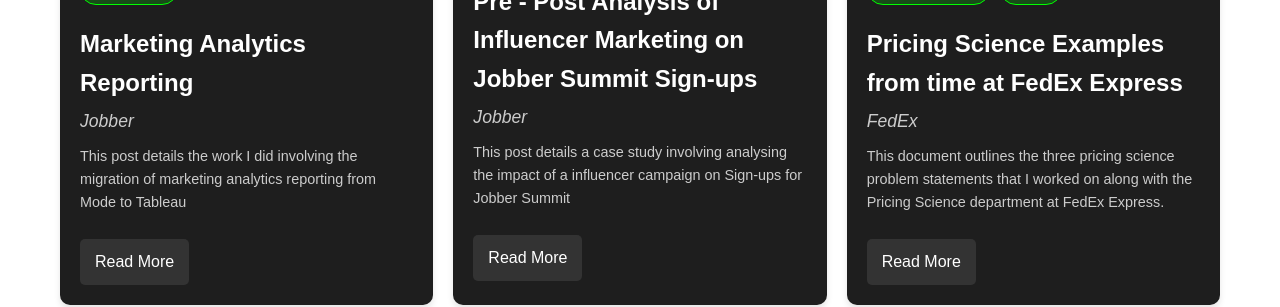
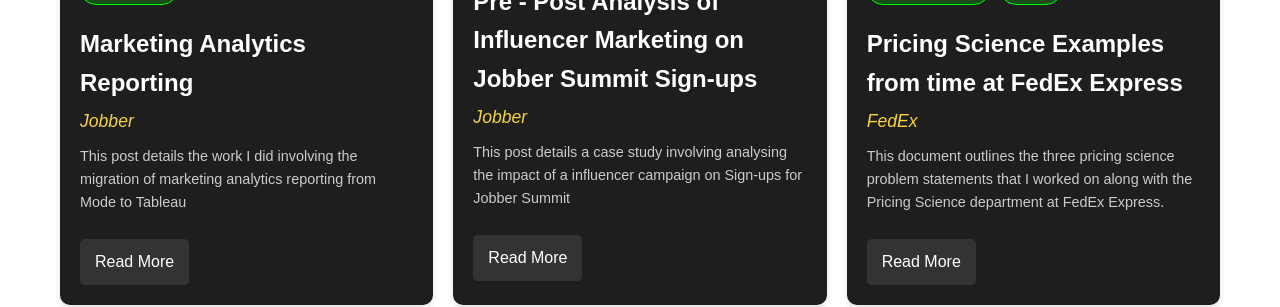
Before and after one commit to IyerS/sundareshiyer.github.io, a Jekyll site: the page built from index.html, in a window 1280 px wide. Shown: the part 826-1133 px from the top of the page. Built offline with Jekyll 4.4.1, drawn with Linux system fonts in a browser that asks for light colours.

Commit message:
Update main.scss
changed colour for campany tag font

```diff
--- a/assets/css/main.scss
+++ b/assets/css/main.scss
@@ -176,7 +176,7 @@
 }
 
 .card-company {
-    color: #cccccc;
+    color: #f5d442;
     font-size: 1.1em;
     margin-top: 5px;
     margin-bottom: 10px;
```
